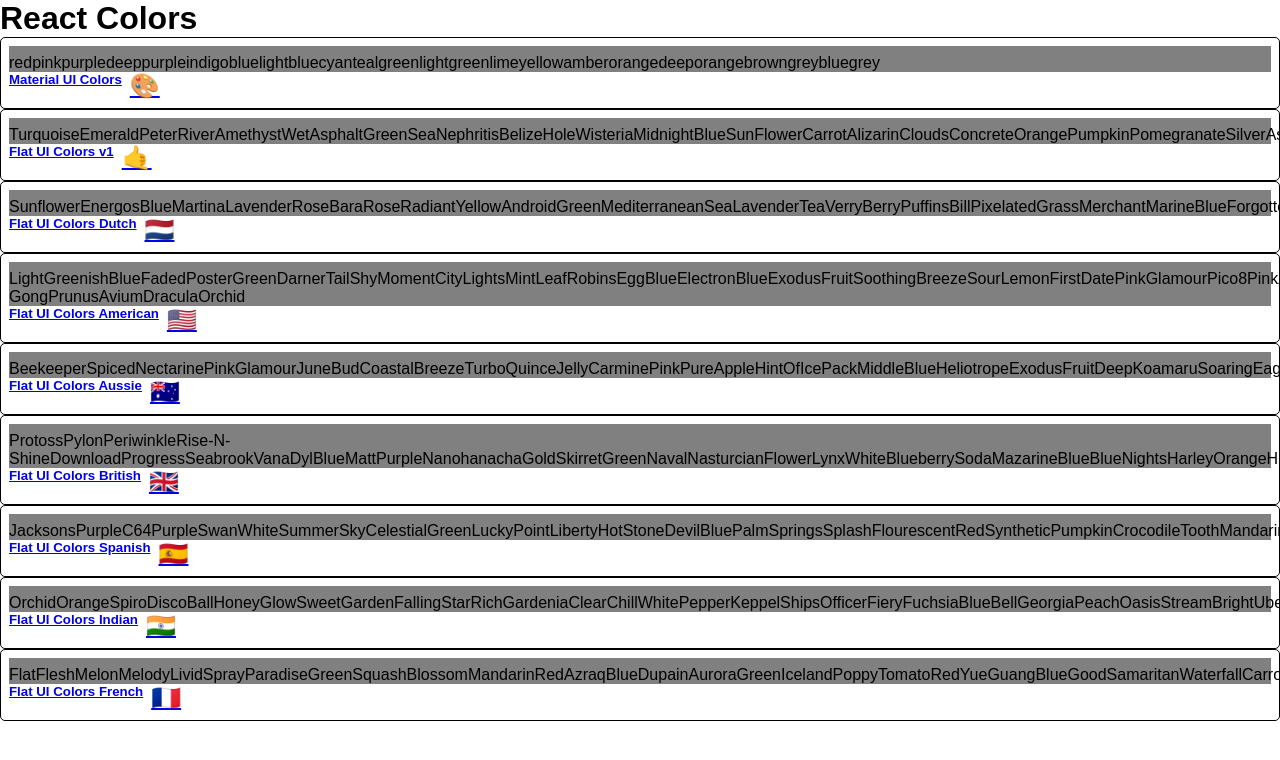
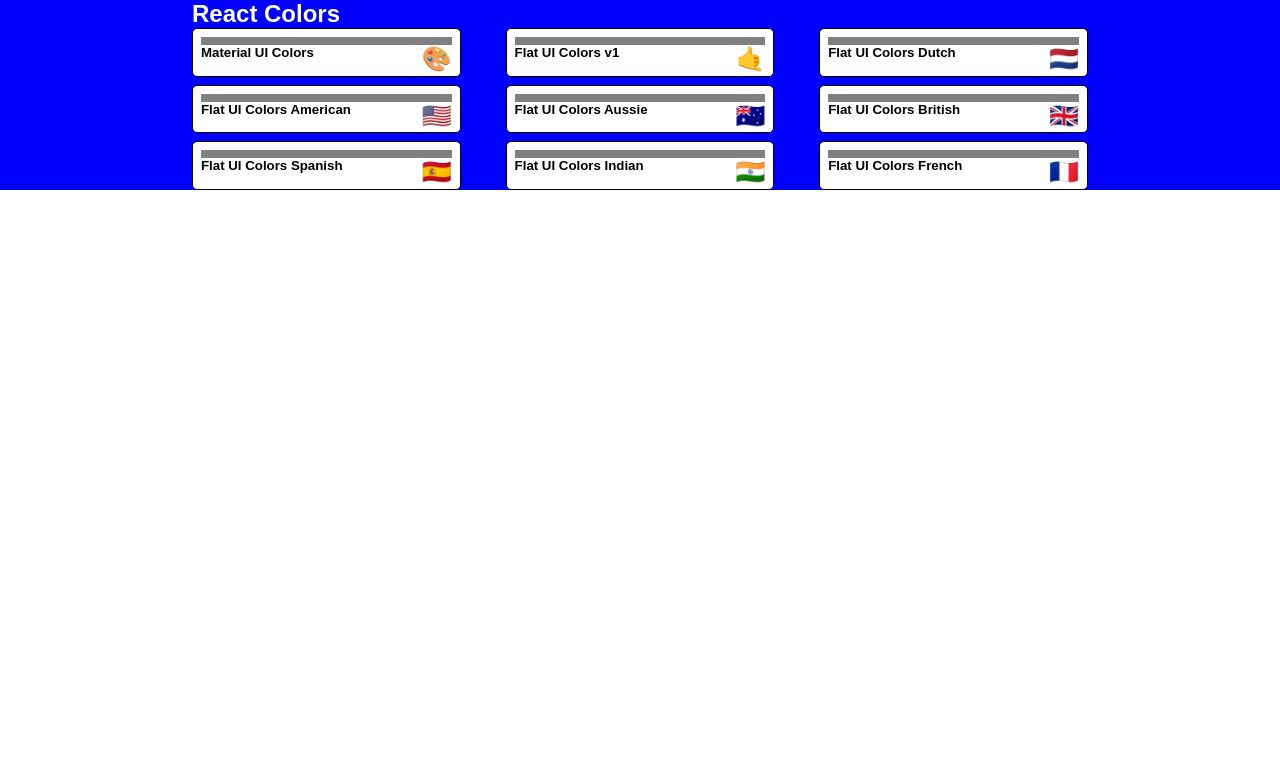
Before and after one commit to tomascatena/react-typescript-color-palettes, a React (Create React App) app: page / in a window 1280 px wide. Shown: the top 760 px of the page. Built offline with nearby package versions, Linux system fonts and the light colour scheme.

Commit message:
start styling PaletteList withStyles

```diff
--- a/src/components/MiniPalette/MiniPalette.tsx
+++ b/src/components/MiniPalette/MiniPalette.tsx
@@ -1,6 +1,5 @@
 import { withStyles } from '@material-ui/styles';
 import { WithStyles, createStyles } from '@material-ui/core';
-import { Link } from 'react-router-dom';
 
 const styles = createStyles({
   root: {
@@ -26,6 +25,7 @@
   },
   title: {
     display: 'flex',
+    justifyContent: 'space-between',
   },
   emoji: {
     marginLeft: '.5rem',
@@ -49,17 +49,11 @@
 }: MiniPaletteProps): JSX.Element => {
   return (
     <div className={classes.root}>
-      <div className={classes.colors}>
-        {colors.map((color) => (
-          <span>{color.name}</span>
-        ))}
-      </div>
+      <div className={classes.colors}></div>
 
-      <Link to={`/palette/${id}`}>
-        <h5 className={classes.title}>
-          {paletteName} <span className={classes.emoji}>{emoji}</span>
-        </h5>
-      </Link>
+      <h5 className={classes.title}>
+        {paletteName} <span className={classes.emoji}>{emoji}</span>
+      </h5>
     </div>
   );
 };
--- a/src/components/PaletteList/PaletteList.tsx
+++ b/src/components/PaletteList/PaletteList.tsx
@@ -1,4 +1,36 @@
 import MiniPalette from '../MiniPalette/MiniPalette';
+import { withStyles } from '@material-ui/styles';
+import { WithStyles, createStyles } from '@material-ui/core';
+
+const styles = createStyles({
+  root: {
+    backgroundColor: 'blue',
+    height: '100%',
+    display: 'flex',
+    alignItems: 'flex-start',
+    justifyContent: 'center',
+  },
+  container: {
+    width: '70%',
+    display: 'flex',
+    alignItems: 'flex-start',
+    flexDirection: 'column',
+    flexWrap: 'wrap',
+  },
+  palettes: {
+    boxSizing: 'border-box',
+    width: '100%',
+    display: 'grid',
+    gridTemplateColumns: 'repeat(3, 1fr)',
+    gridGap: '5%',
+  },
+  nav: {
+    display: 'flex',
+    justifyContent: 'space-between',
+    width: '100%',
+    color: '#fff',
+  },
+});
 
 interface ColorPalette {
   paletteName: string;
@@ -7,20 +39,26 @@
   colors: { name: string; color: string }[];
 }
 
-interface PaletteListProps {
+interface PaletteListProps extends WithStyles<typeof styles> {
   palettes: ColorPalette[];
 }
 
-const PaletteList = ({ palettes }: PaletteListProps): JSX.Element => {
+const PaletteList = ({ classes, palettes }: PaletteListProps): JSX.Element => {
   return (
-    <div>
-      <h1>React Colors</h1>
+    <div className={classes.root}>
+      <div className={classes.container}>
+        <nav className={classes.nav}>
+          <h1>React Colors</h1>
+        </nav>
 
-      {palettes.map((palette) => {
-        return <MiniPalette {...palette} />;
-      })}
+        <div className={classes.palettes}>
+          {palettes.map((palette) => {
+            return <MiniPalette {...palette} />;
+          })}
+        </div>
+      </div>
     </div>
   );
 };
 
-export default PaletteList;
+export default withStyles(styles)(PaletteList);
```
